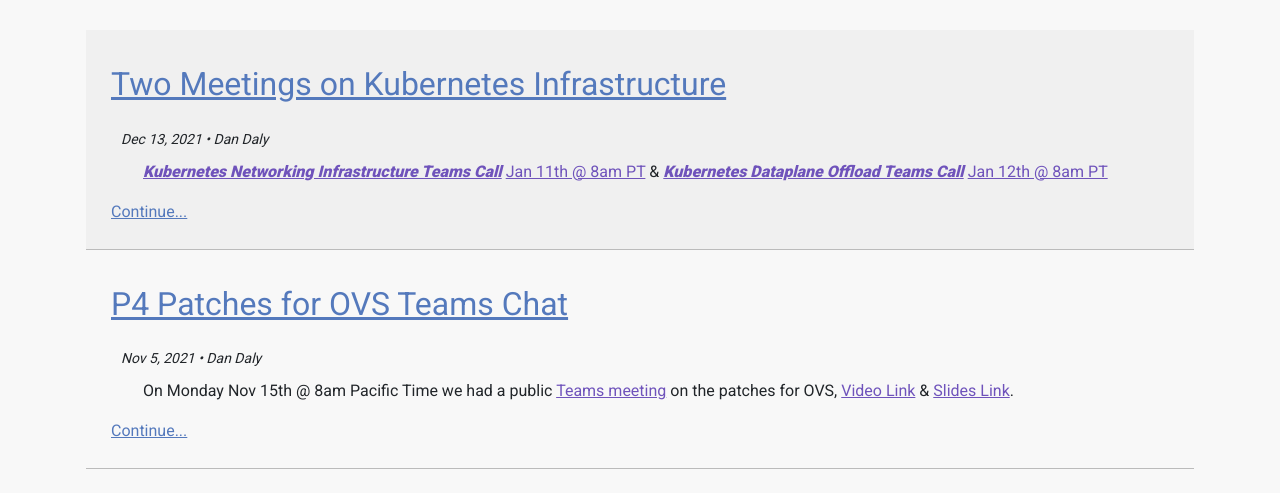
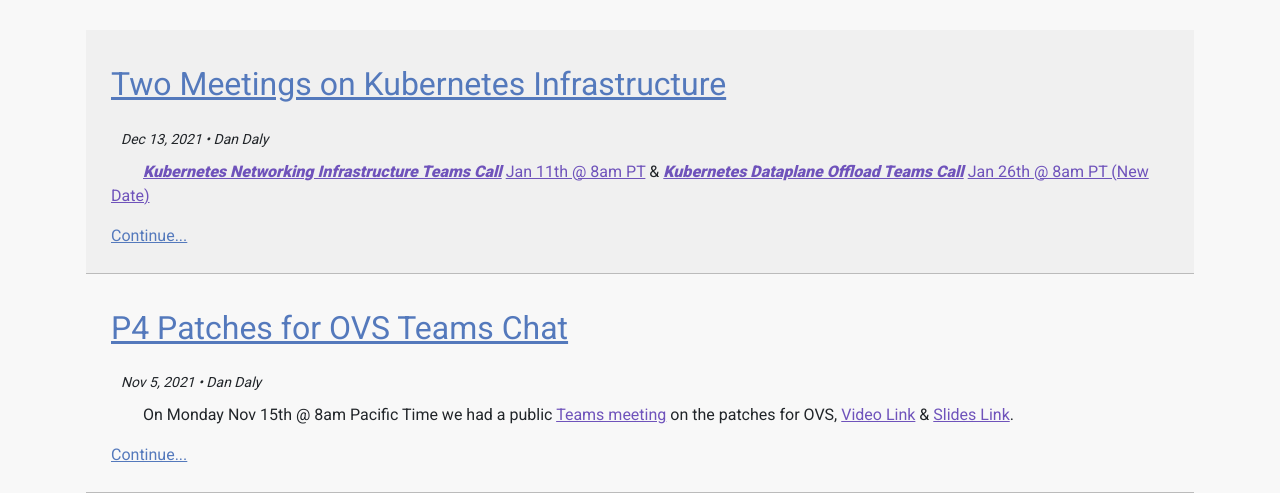
Before and after one commit to ipdk-io/ipdk-io.github.io, a Jekyll site: the page built from index.md, in a window 1280 px wide. Shown: the part 810-1303 px from the top of the page. Built offline with Jekyll 4.4.1, drawn with Linux system fonts in a browser that asks for light colours; before the commit the page ends 1279 px from its top, so only the background shows below that.

Commit message:
Update 2021-12-13-Kubernetes-Infrastructure-Discussion.md

```diff
--- a/_posts/2021-12-13-Kubernetes-Infrastructure-Discussion.md
+++ b/_posts/2021-12-13-Kubernetes-Infrastructure-Discussion.md
@@ -5,7 +5,7 @@ author: Dan Daly
 categories: news
 ---
 
-***[Kubernetes Networking Infrastructure Teams Call](https://teams.microsoft.com/l/meetup-join/19%3ameeting_NzAwMjMzOTItMzAxZC00MjM4LTgwMjQtNDFkZTYxYTQ1NGZi%40thread.v2/0?context=%7b%22Tid%22%3a%2246c98d88-e344-4ed4-8496-4ed7712e255d%22%2c%22Oid%22%3a%221232290d-c824-4050-a582-15598b1d126b%22%7d)*** <a href="https://calendar.google.com/event?action=TEMPLATE&amp;tmeid=NGxwbDl0aHI3cWYxbDhxdTRkZDJmanQwdmIga29hdDliOTEyYWhqazBuZmVqaTUydWZhNW9AZw&amp;tmsrc=koat9b912ahjk0nfeji52ufa5o%40group.calendar.google.com">Jan 11th @ 8am PT</a> & ***[Kubernetes Dataplane Offload Teams Call](https://www.google.com/url?q=https://teams.microsoft.com/l/meetup-join/19%253ameeting_NjU0Y2M5MzctZmQ0MS00MGY4LWFjNzctYTkyZDNiOGE3Yzll%2540thread.v2/0?context%3D%257b%2522Tid%2522%253a%252246c98d88-e344-4ed4-8496-4ed7712e255d%2522%252c%2522Oid%2522%253a%25221232290d-c824-4050-a582-15598b1d126b%2522%257d&sa=D&source=calendar&usd=2&usg=AOvVaw1MfmZaQUvuUJ1XC8q9IySN)*** <a target="_blank" href="https://calendar.google.com/event?action=TEMPLATE&amp;tmeid=M3NvYzVvY3ZyazU0NHU5dGlmMGZxdHJjNzkga29hdDliOTEyYWhqazBuZmVqaTUydWZhNW9AZw&amp;tmsrc=koat9b912ahjk0nfeji52ufa5o%40group.calendar.google.com">Jan 12th @ 8am PT</a>
+***[Kubernetes Networking Infrastructure Teams Call](https://teams.microsoft.com/l/meetup-join/19%3ameeting_NzAwMjMzOTItMzAxZC00MjM4LTgwMjQtNDFkZTYxYTQ1NGZi%40thread.v2/0?context=%7b%22Tid%22%3a%2246c98d88-e344-4ed4-8496-4ed7712e255d%22%2c%22Oid%22%3a%221232290d-c824-4050-a582-15598b1d126b%22%7d)*** <a href="https://calendar.google.com/event?action=TEMPLATE&amp;tmeid=NGxwbDl0aHI3cWYxbDhxdTRkZDJmanQwdmIga29hdDliOTEyYWhqazBuZmVqaTUydWZhNW9AZw&amp;tmsrc=koat9b912ahjk0nfeji52ufa5o%40group.calendar.google.com">Jan 11th @ 8am PT</a> & ***[Kubernetes Dataplane Offload Teams Call](https://www.google.com/url?q=https://teams.microsoft.com/l/meetup-join/19%253ameeting_NjU0Y2M5MzctZmQ0MS00MGY4LWFjNzctYTkyZDNiOGE3Yzll%2540thread.v2/0?context%3D%257b%2522Tid%2522%253a%252246c98d88-e344-4ed4-8496-4ed7712e255d%2522%252c%2522Oid%2522%253a%25221232290d-c824-4050-a582-15598b1d126b%2522%257d&sa=D&source=calendar&usd=2&usg=AOvVaw1MfmZaQUvuUJ1XC8q9IySN)*** <a target="_blank" href="https://calendar.google.com/event?action=TEMPLATE&amp;tmeid=M3NvYzVvY3ZyazU0NHU5dGlmMGZxdHJjNzkga29hdDliOTEyYWhqazBuZmVqaTUydWZhNW9AZw&amp;tmsrc=koat9b912ahjk0nfeji52ufa5o%40group.calendar.google.com">Jan 26th @ 8am PT (New Date)</a>
 
 <a href="https://calendar.google.com/event?action=TEMPLATE&amp;tmeid=NGxwbDl0aHI3cWYxbDhxdTRkZDJmanQwdmIga29hdDliOTEyYWhqazBuZmVqaTUydWZhNW9AZw&amp;tmsrc=koat9b912ahjk0nfeji52ufa5o%40group.calendar.google.com"><img border="0" src="https://www.google.com/calendar/images/ext/gc_button1_en.gif">Jan 11th @ 8am PT</a>:  ***Kubernetes Networking Infrastructure***
 
@@ -13,7 +13,7 @@ categories: news
 
 Discuss different trust models for Kubernetes networking. The delineation between components remaining on the host compute and what must be separated as part of the infrastructure will determine the level of security isolation and types of offload between tenant and infrastructure. Different models may require new management, orchestration flows, and communication channels between the host and infrastructure components.
 
-<a href="https://calendar.google.com/event?action=TEMPLATE&amp;tmeid=NGxwbDl0aHI3cWYxbDhxdTRkZDJmanQwdmIga29hdDliOTEyYWhqazBuZmVqaTUydWZhNW9AZw&amp;tmsrc=koat9b912ahjk0nfeji52ufa5o%40group.calendar.google.com"><img border="0" src="https://www.google.com/calendar/images/ext/gc_button1_en.gif">Jan 12th @ 8am PT</a>:  ***Kubernetes Networking Dataplane Offload***
+<a href="https://calendar.google.com/event?action=TEMPLATE&amp;tmeid=NGxwbDl0aHI3cWYxbDhxdTRkZDJmanQwdmIga29hdDliOTEyYWhqazBuZmVqaTUydWZhNW9AZw&amp;tmsrc=koat9b912ahjk0nfeji52ufa5o%40group.calendar.google.com"><img border="0" src="https://www.google.com/calendar/images/ext/gc_button1_en.gif">Jan 26th @ 8am PT (new Date)</a>:  ***Kubernetes Networking Dataplane Offload***
 
 [Teams Meeting](https://www.google.com/url?q=https://teams.microsoft.com/l/meetup-join/19%253ameeting_NjU0Y2M5MzctZmQ0MS00MGY4LWFjNzctYTkyZDNiOGE3Yzll%2540thread.v2/0?context%3D%257b%2522Tid%2522%253a%252246c98d88-e344-4ed4-8496-4ed7712e255d%2522%252c%2522Oid%2522%253a%25221232290d-c824-4050-a582-15598b1d126b%2522%257d&sa=D&source=calendar&usd=2&usg=AOvVaw1MfmZaQUvuUJ1XC8q9IySN)
 
```
